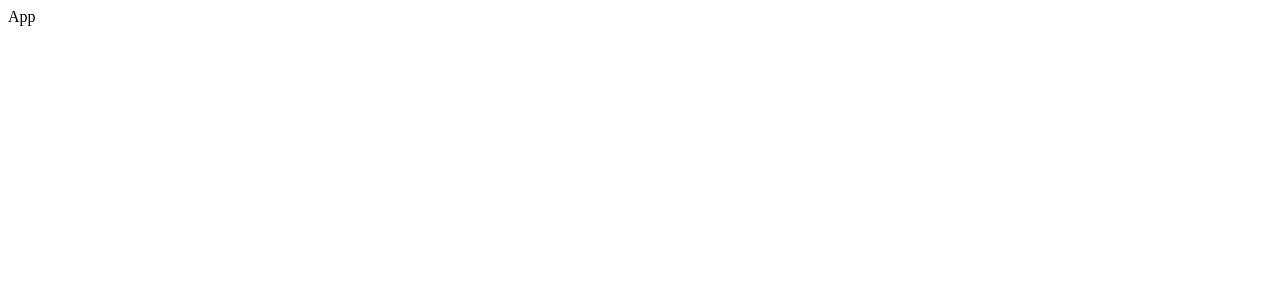
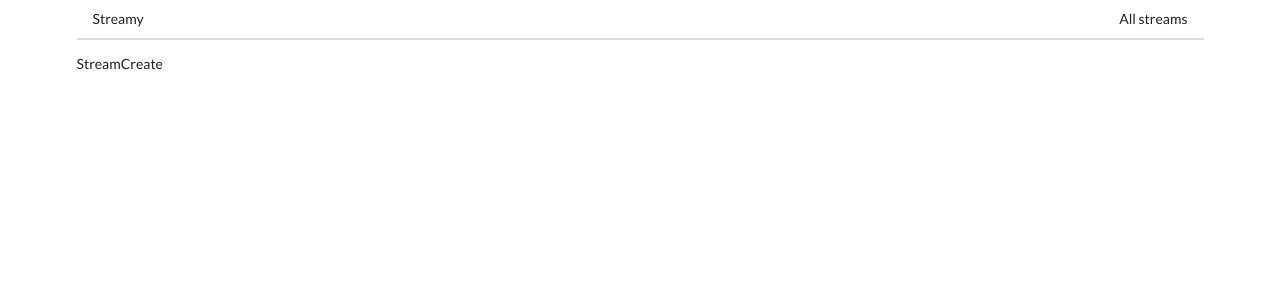
Before and after one commit to lorenzolfm/simple-twitch-clone, a React (Create React App) app: page /streams/new in a window 1280 px wide. Shown: the top 300 px of the page. Built offline with nearby package versions, Linux system fonts and the light colour scheme.

Commit message:
feat: react router

```diff
--- a/package.json
+++ b/package.json
@@ -12,6 +12,7 @@
     "@types/react-dom": "^17.0.9",
     "react": "^18.0.0",
     "react-dom": "^18.0.0",
+    "react-router-dom": "5",
     "react-scripts": "5.0.0",
     "typescript": "^4.4.2",
     "web-vitals": "^2.1.0"
@@ -39,5 +40,8 @@
       "last 1 firefox version",
       "last 1 safari version"
     ]
+  },
+  "devDependencies": {
+    "@types/react-router-dom": "^5.3.3"
   }
 }
--- a/public/index.html
+++ b/public/index.html
@@ -10,6 +10,10 @@
       content="Web site created using create-react-app"
     />
     <link rel="apple-touch-icon" href="%PUBLIC_URL%/logo192.png" />
+    <link
+      rel="stylesheet"
+      href="https://cdnjs.cloudflare.com/ajax/libs/semantic-ui/2.4.1/semantic.min.css"
+    />
     <!--
       manifest.json provides metadata used when your web app is installed on a
       user's mobile device or desktop. See https://developers.google.com/web/fundamentals/web-app-manifest/
--- a/src/components/App.tsx
+++ b/src/components/App.tsx
@@ -1,3 +1,21 @@
+import { BrowserRouter, Route } from 'react-router-dom';
+
+import { Header } from './Header';
+import { StreamDelete, StreamCreate, StreamShow, StreamList, StreamEdit } from './streams';
+
 export const App = (): JSX.Element => {
-  return <div>App</div>;
+  return (
+    <div className="ui container">
+      <BrowserRouter>
+        <div>
+          <Header />
+          <Route path="/" exact component={StreamList} />
+          <Route path="/streams/new" exact component={StreamCreate} />
+          <Route path="/streams/edit" exact component={StreamEdit} />
+          <Route path="/streams/delete" exact component={StreamDelete} />
+          <Route path="/streams/show" exact component={StreamShow} />
+        </div>
+      </BrowserRouter>
+    </div>
+  );
 };
--- /dev/null
+++ b/src/components/Header.tsx
@@ -0,0 +1,16 @@
+import { Link } from 'react-router-dom';
+
+export const Header = () => {
+  return (
+    <div className="ui secondary pointing menu">
+      <Link to="/" className="item">
+        Streamy
+      </Link>
+      <div className="right menu">
+        <Link to="/" className="item">
+          All streams
+        </Link>
+      </div>
+    </div>
+  );
+};
--- /dev/null
+++ b/src/components/streams/StreamCreate.tsx
@@ -0,0 +1,5 @@
+export const StreamCreate = () => {
+  return (
+    <div>StreamCreate</div>
+  );
+};
--- /dev/null
+++ b/src/components/streams/StreamDelete.tsx
@@ -0,0 +1,5 @@
+export const StreamDelete = () => {
+  return (
+    <div>StreamDelete</div>
+  );
+};
--- /dev/null
+++ b/src/components/streams/StreamEdit.tsx
@@ -0,0 +1,5 @@
+export const StreamEdit = () => {
+  return (
+    <div>StreamEdit</div>
+  );
+};
--- /dev/null
+++ b/src/components/streams/StreamList.tsx
@@ -0,0 +1,5 @@
+export const StreamList = () => {
+  return (
+    <div>StreamList</div>
+  );
+};
--- /dev/null
+++ b/src/components/streams/StreamShow.tsx
@@ -0,0 +1,5 @@
+export const StreamShow = () => {
+  return (
+    <div>StreamShow</div>
+  );
+};
--- /dev/null
+++ b/src/components/streams/index.ts
@@ -0,0 +1,5 @@
+export { StreamEdit } from './StreamEdit';
+export { StreamList } from './StreamList';
+export { StreamShow } from './StreamShow';
+export { StreamCreate } from './StreamCreate';
+export { StreamDelete } from './StreamDelete';
```
Also changed, not shown: 1 other file (tests, documents, lock files or other folders).
